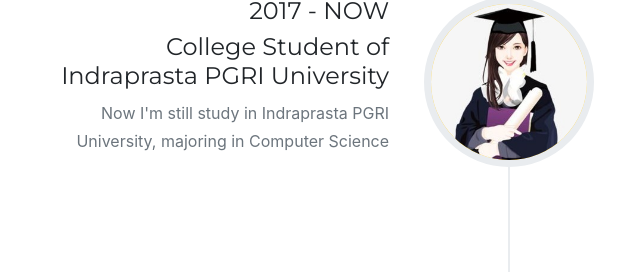
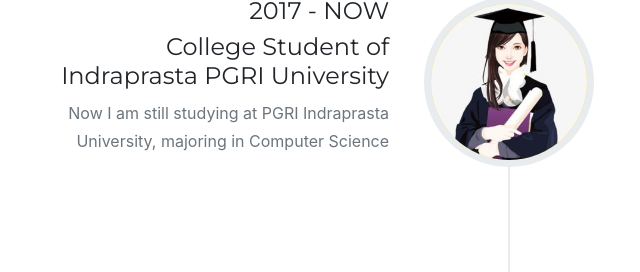
Before and after one commit to mardianad/mardianad.github.io, a website with bundled scripts: page index.html in a window 1280 px wide. Shown: the part 4182-4454 px from the top of the page, 131-771 px from the left. Built offline with nearby package versions, Linux system fonts and the light colour scheme; a web font is replaced by a local one.

Commit message:
Update index.html

```diff
--- a/index.html
+++ b/index.html
@@ -301,7 +301,7 @@
                   <h4 class="subheading">College Student of Indraprasta PGRI University</h4>
                 </div>
                 <div class="timeline-body">
-                  <p class="text-muted">Now I'm still study in Indraprasta PGRI University, majoring in Computer Science</p>
+                  <p class="text-muted">Now I am still studying at PGRI Indraprasta University, majoring in Computer Science</p>
                 </div>
               </div>
             </li>
```
